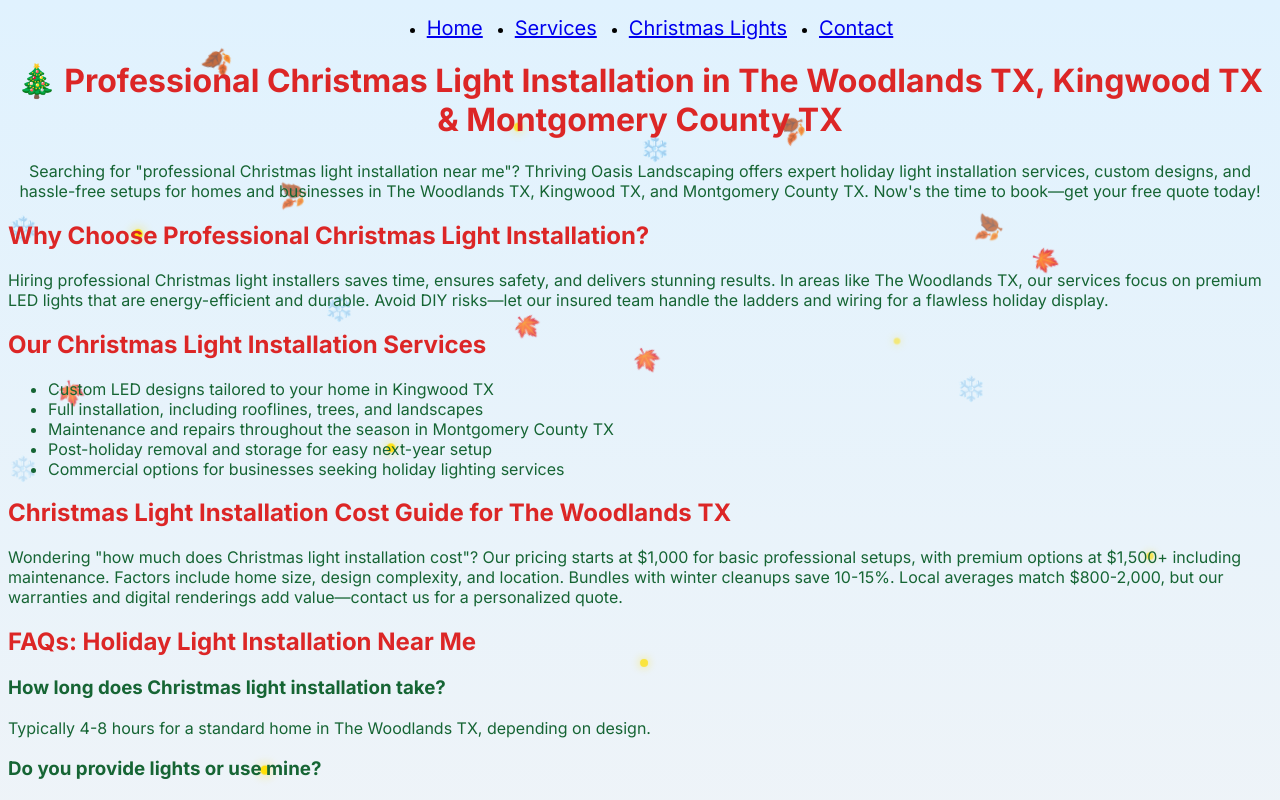
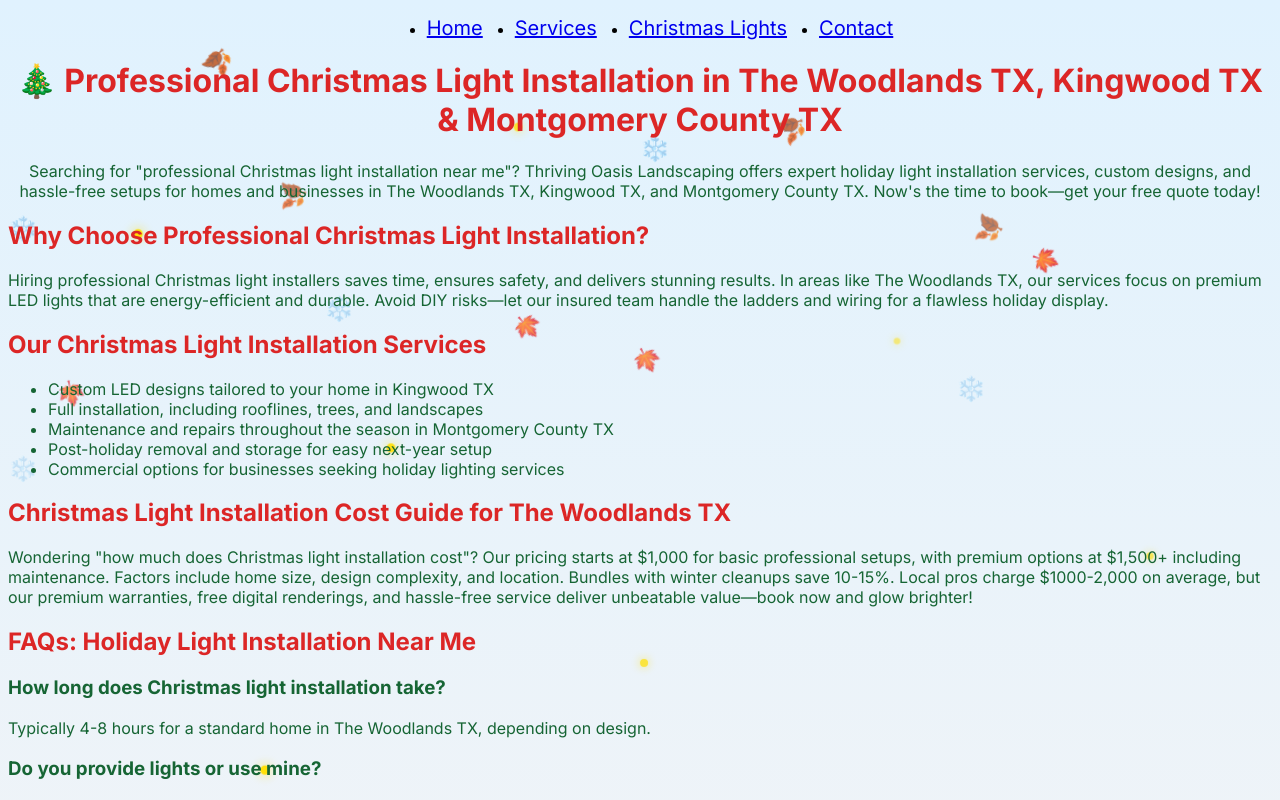
Before and after one commit to dacubbison/thriving-oasis-landscaping, a Next.js app: page /christmas-light-installation in a window 1280 px wide. Shown: the top 800 px of the page. Built offline with nearby package versions, Linux system fonts and the light colour scheme.

Commit message:
Fixed partial code update and average pricing tweak

```diff
--- a/app/christmas-light-installation/page.tsx
+++ b/app/christmas-light-installation/page.tsx
@@ -67,7 +67,7 @@
             Christmas Light Installation Cost Guide for The Woodlands TX
           </h2>
           <p style={{ color: 'rgb(22, 101, 52)' }}>
-            Wondering &quot;how much does Christmas light installation cost&quot;? Our pricing starts at $1,000 for basic professional setups, with premium options at $1,500+ including maintenance. Factors include home size, design complexity, and location. Bundles with winter cleanups save 10-15%. Local averages match $800-2,000, but our warranties and digital renderings add value—contact us for a personalized quote.
+            Wondering &quot;how much does Christmas light installation cost&quot;? Our pricing starts at $1,000 for basic professional setups, with premium options at $1,500+ including maintenance. Factors include home size, design complexity, and location. Bundles with winter cleanups save 10-15%. Local pros charge $1000-2,000 on average, but our premium warranties, free digital renderings, and hassle-free service deliver unbeatable value—book now and glow brighter!
           </p>
         </section>
 
```
